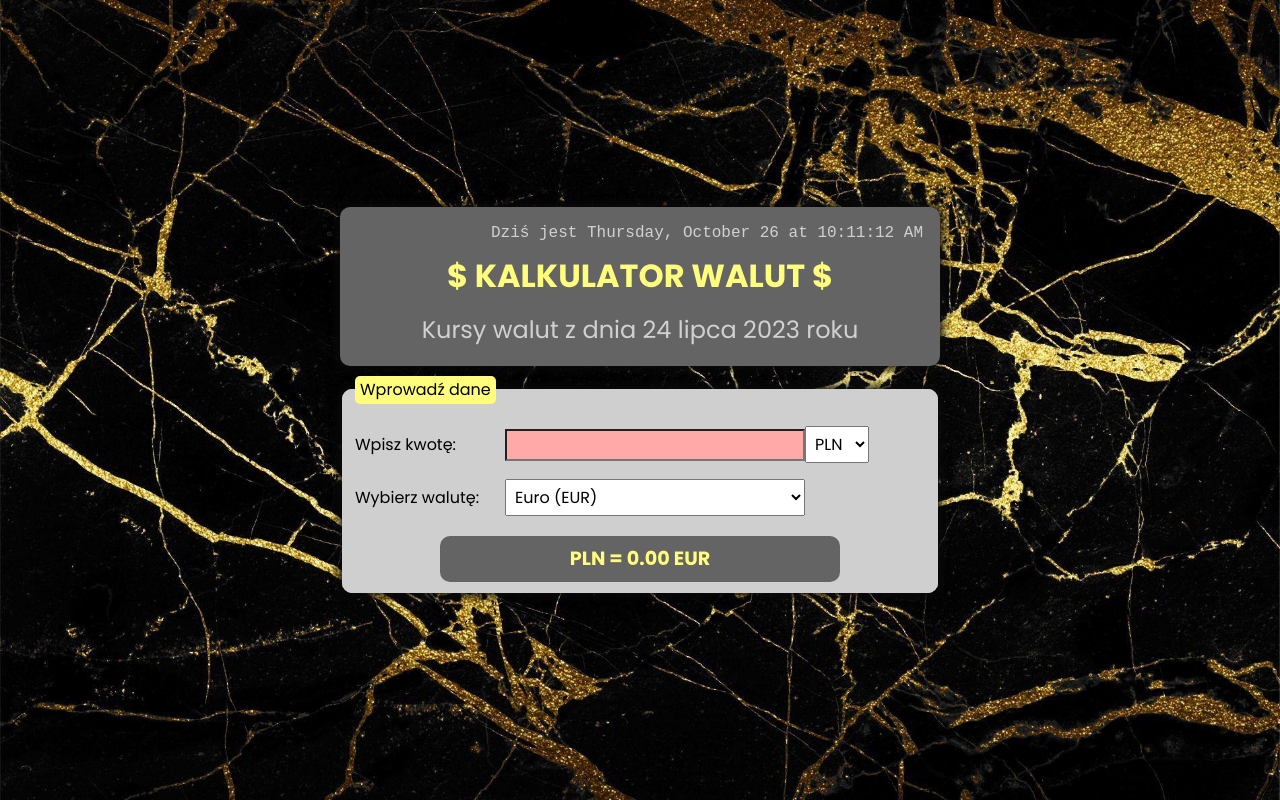
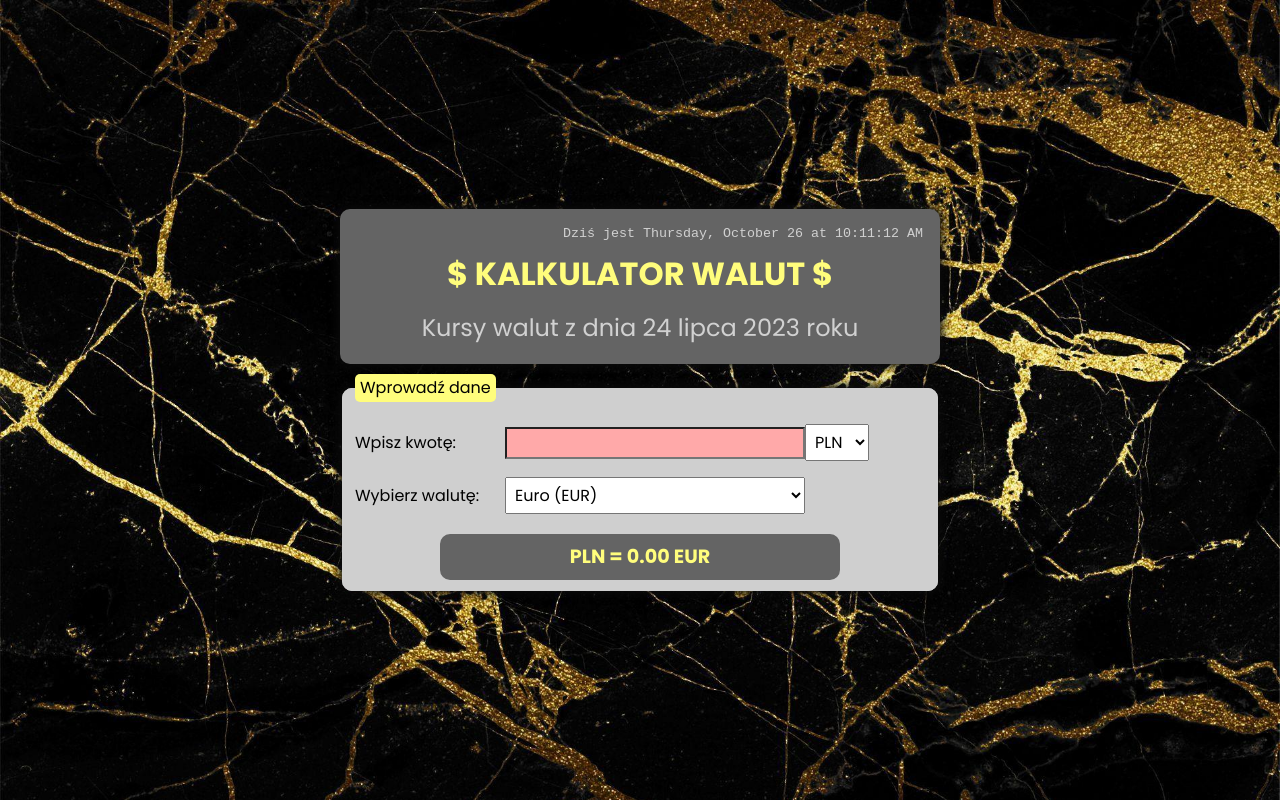
Before and after one commit to wojdaSoftware/currency-converter-react, a React (Create React App) app: page / in a window 1280 px wide. Built offline with nearby package versions, Linux system fonts and the light colour scheme.

Commit message:
css clock font size changed

```diff
--- a/src/Clock/style.css
+++ b/src/Clock/style.css
@@ -3,4 +3,5 @@
     color: #d1d1d1;
     text-align: right;
     padding: 15px;
+    font-size: smaller;
 }
```
